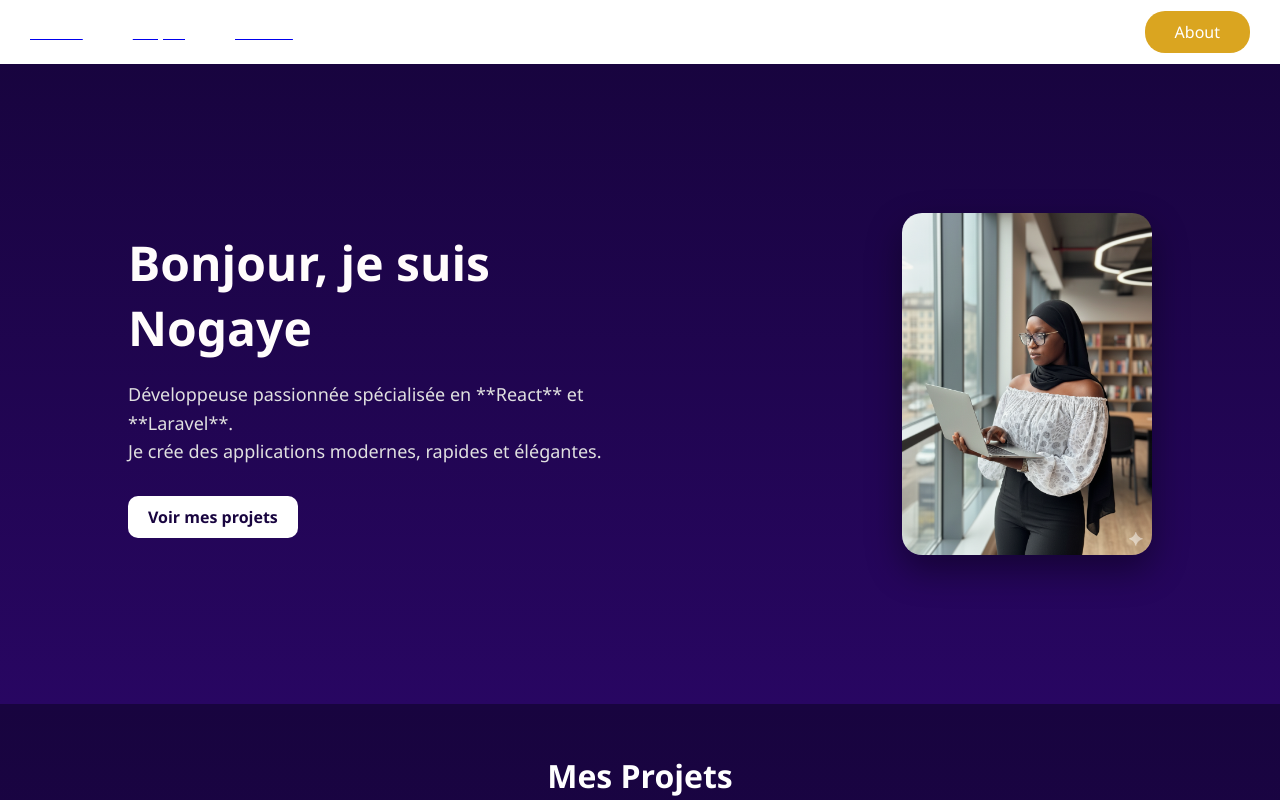
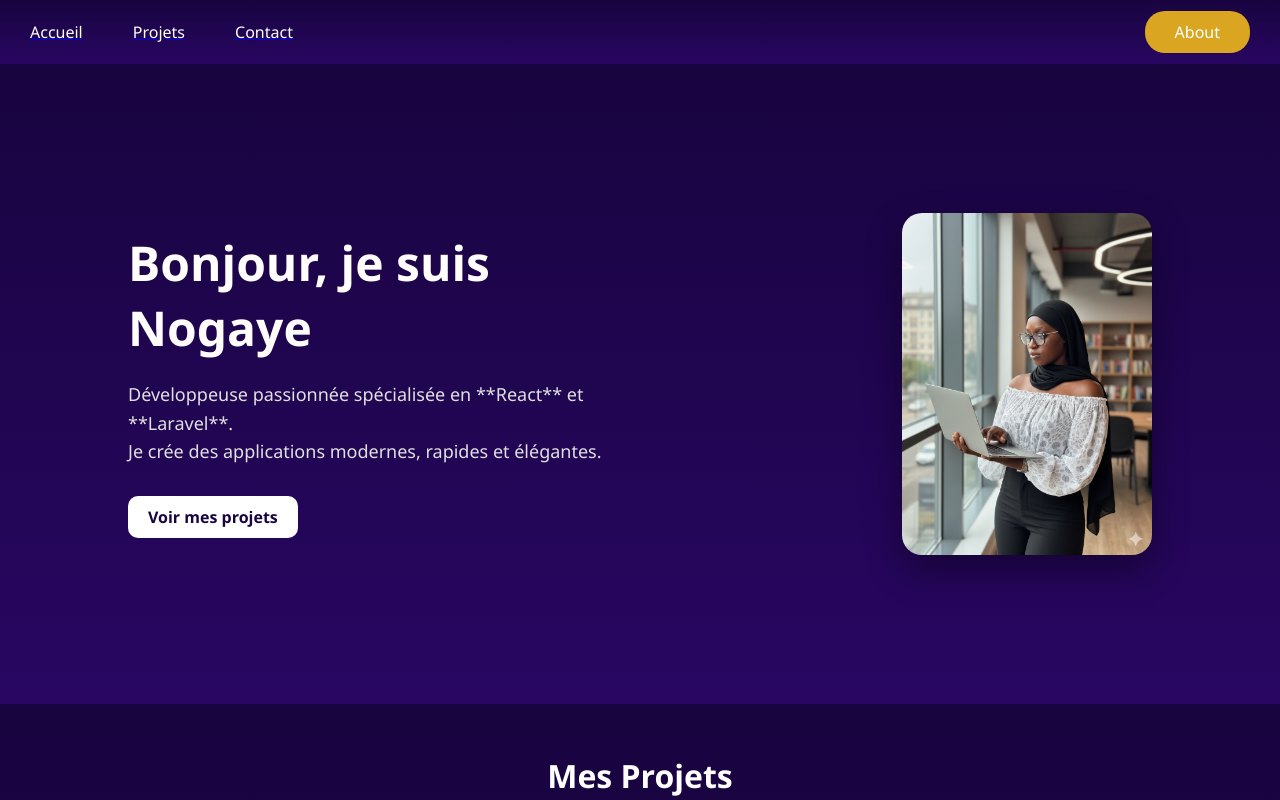
Before and after one commit to noksniang5336-cell/porfolio, a React app: page / in a window 1280 px wide. Shown: the top 800 px of the page. Built offline with nearby package versions, Linux system fonts and the light colour scheme; the HTML template or start-up script is replaced by a standard one.

Commit message:
premier commit

```diff
--- a/src/composants/Navbar.jsx
+++ b/src/composants/Navbar.jsx
@@ -19,7 +19,7 @@ const Navbar = () => {
               <NavLink to="/">
                 <p>Accueil</p>
               </NavLink>
-              <NavLink to="/projets">
+              <NavLink to="/Project">
                <p>Projets</p>
               </NavLink>
               <NavLink to="/contact" >
@@ -43,7 +43,7 @@ const Navbar = () => {
               <NavLink to="/">
                 <p>Accueil</p>
               </NavLink>
-              <NavLink to="/projets">
+              <NavLink to="/Projets">
                <p>Projets</p>
               </NavLink>
               <NavLink to="/contact" >
--- a/src/index.css
+++ b/src/index.css
@@ -11,7 +11,7 @@
 /* -------------navbar ------------ */
 
 nav {
-  background-color: transparent;
+  background: linear-gradient(to bottom, #18043f, #280662);
   display: flex;
   align-items: center;
   justify-content: space-between;
```
